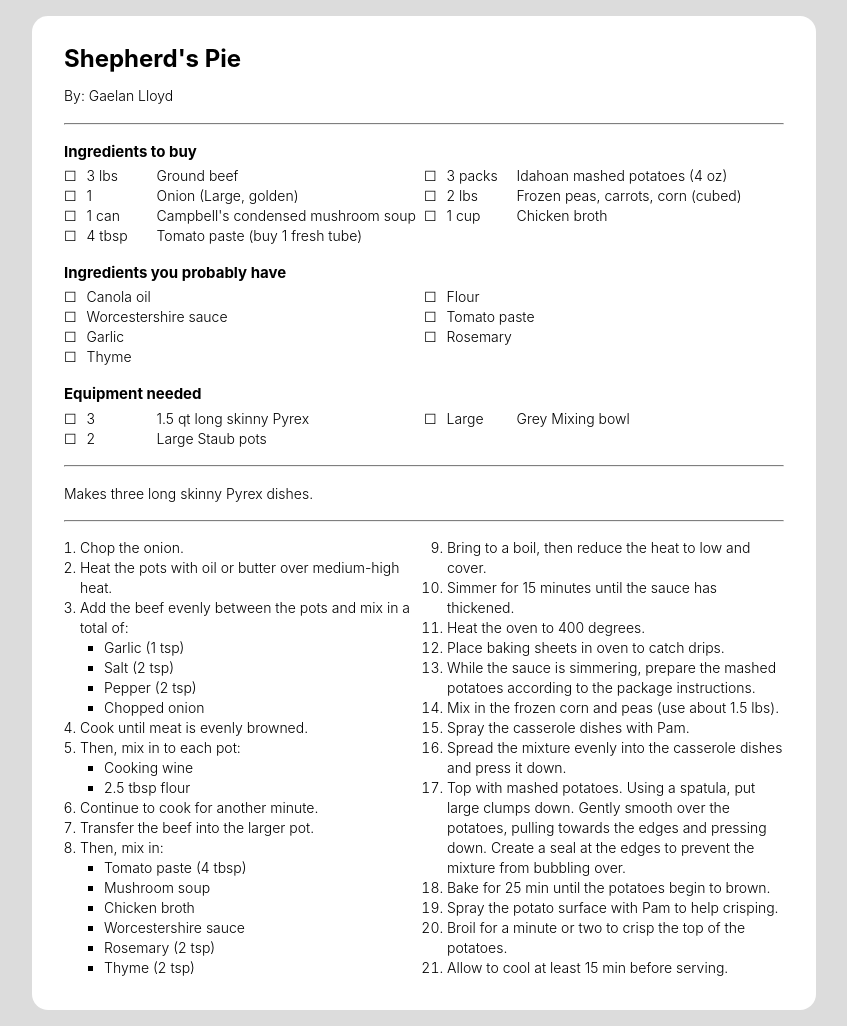
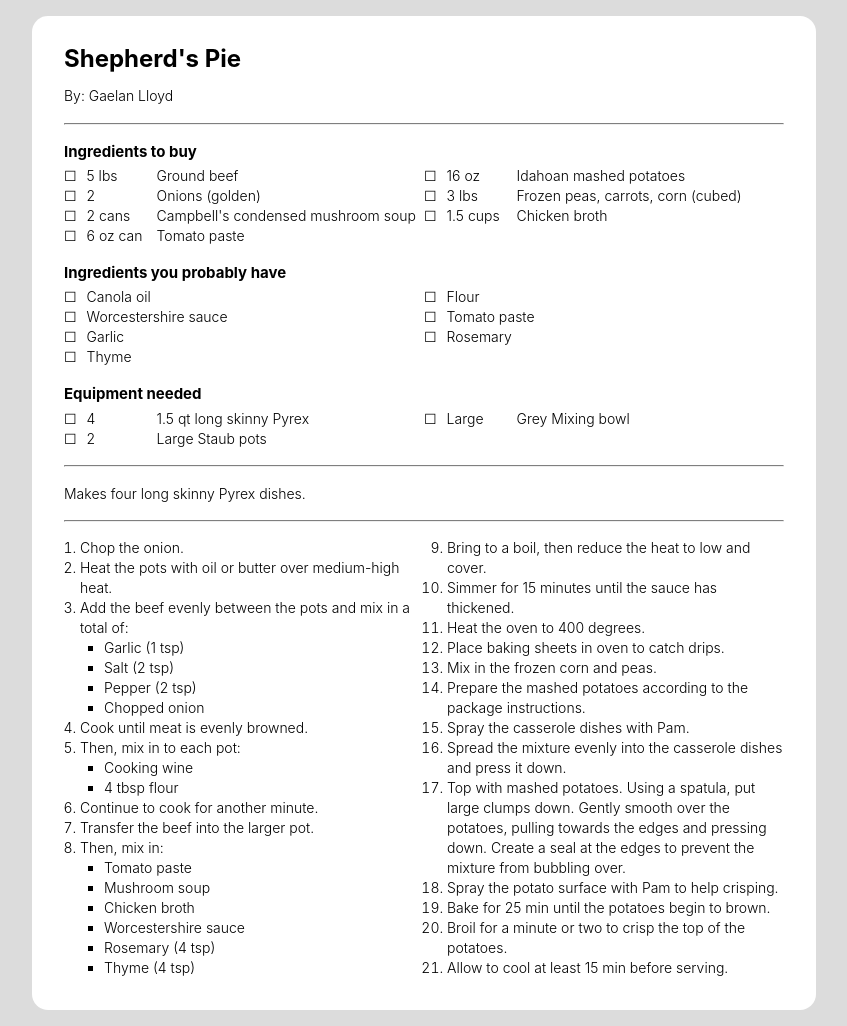
Before and after one commit to gaelanlloyd/jekyll-recipes, a Jekyll site: the page built from _recipes/shepherds-pie.md, in a window 1280 px wide. Shown: the whole page, without its empty margins (216-1063 px from the left). Built offline with Jekyll 4.4.1, drawn with Linux system fonts in a browser that asks for light colours.

Commit message:
Update shepherds-pie.md

```diff
--- a/_recipes/shepherds-pie.md
+++ b/_recipes/shepherds-pie.md
@@ -1,17 +1,17 @@
 ---
 title: Shepherd's Pie
 author: Gaelan Lloyd
-yield: Makes three long skinny Pyrex dishes.
+yield: Makes four long skinny Pyrex dishes.
 ingredientsToBuy:
-  - { qty: "3 lbs", item: "Ground beef" }
-  - { qty: "3 packs", item: "Idahoan mashed potatoes (4 oz)" }
-  - { qty: "1", item: "Onion (Large, golden)" }
-  - { qty: "2 lbs", item: "Frozen peas, carrots, corn (cubed)" }
-  - { qty: "1 can", item: "Campbell's condensed mushroom soup" }
-  - { qty: "1 cup", item: "Chicken broth" }
-  - { qty: "4 tbsp", item: "Tomato paste (buy 1 fresh tube)" }
+  - { qty: "5 lbs", item: "Ground beef" }
+  - { qty: "16 oz", item: "Idahoan mashed potatoes" }
+  - { qty: "2", item: "Onions (golden)" }
+  - { qty: "3 lbs", item: "Frozen peas, carrots, corn (cubed)" }
+  - { qty: "2 cans", item: "Campbell's condensed mushroom soup" }
+  - { qty: "1.5 cups", item: "Chicken broth" }
+  - { qty: "6 oz can", item: "Tomato paste" }
 equipment:
-  - { type: "3", item: "1.5 qt long skinny Pyrex" }
+  - { type: "4", item: "1.5 qt long skinny Pyrex" }
   - { type: "Large", item: "Grey Mixing bowl" }
   - { type: "2", item: "Large Staub pots" }
 ingredientsYouHave:
@@ -33,26 +33,26 @@ ingredientsYouHave:
 - Cook until meat is evenly browned.
 - Then, mix in to each pot:
   - Cooking wine
-  - 2.5 tbsp flour
+  - 4 tbsp flour
 - Continue to cook for another minute.
 - Transfer the beef into the larger pot.
 - Then, mix in:
-  - Tomato paste (4 tbsp)
+  - Tomato paste
   - Mushroom soup
   - Chicken broth
   - Worcestershire sauce
-  - Rosemary (2 tsp)
-  - Thyme (2 tsp)
+  - Rosemary (4 tsp)
+  - Thyme (4 tsp)
 - Bring to a boil, then reduce the heat to low and cover.
 - Simmer for 15 minutes until the sauce has thickened.
 - Heat the oven to 400 degrees.
 - Place baking sheets in oven to catch drips.
-- While the sauce is simmering, prepare the mashed potatoes according to the package instructions.
-- Mix in the frozen corn and peas (use about 1.5 lbs).
+- Mix in the frozen corn and peas.
+- Prepare the mashed potatoes according to the package instructions.
 - Spray the casserole dishes with Pam.
 - Spread the mixture evenly into the casserole dishes and press it down.
 - Top with mashed potatoes. Using a spatula, put large clumps down. Gently smooth over the potatoes, pulling towards the edges and pressing down. Create a seal at the edges to prevent the mixture from bubbling over.
+- Spray the potato surface with Pam to help crisping.
 - Bake for 25 min until the potatoes begin to brown.
-- Spray the potato surface with Pam to help crisping.
 - Broil for a minute or two to crisp the top of the potatoes.
 - Allow to cool at least 15 min before serving.
```
